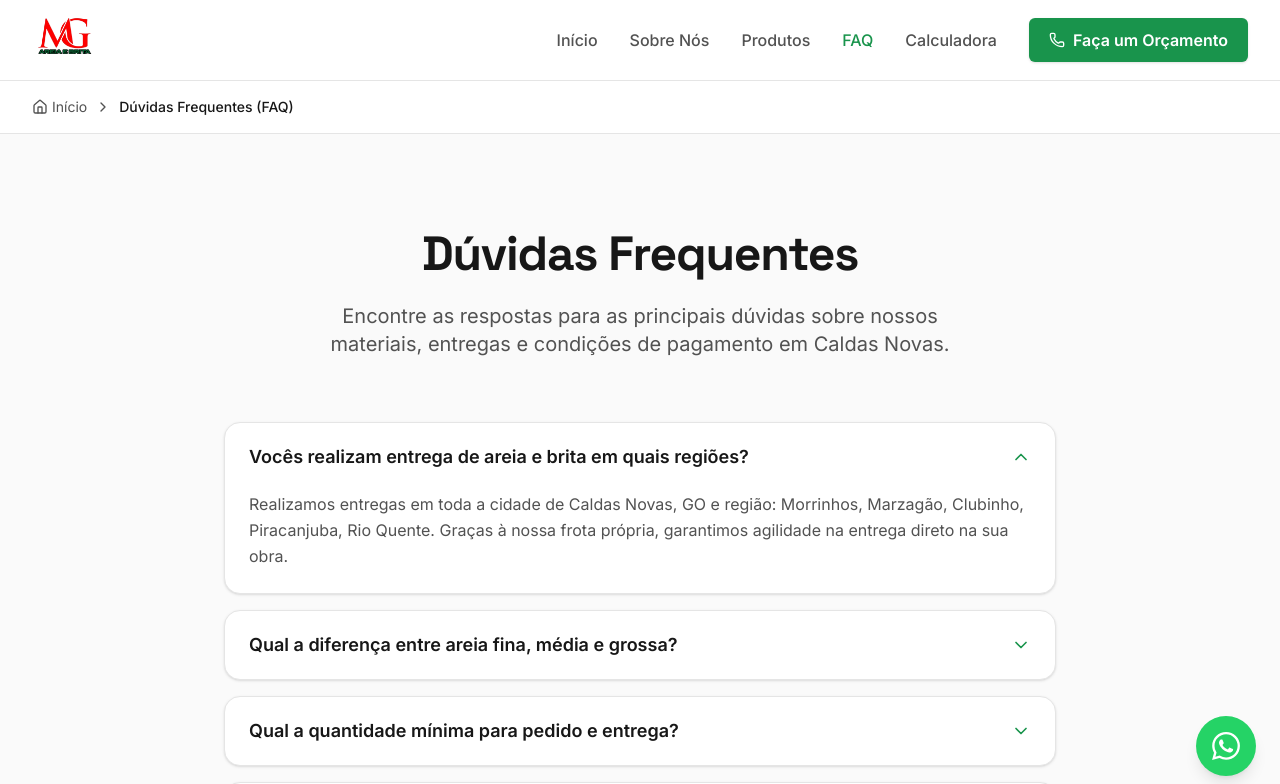
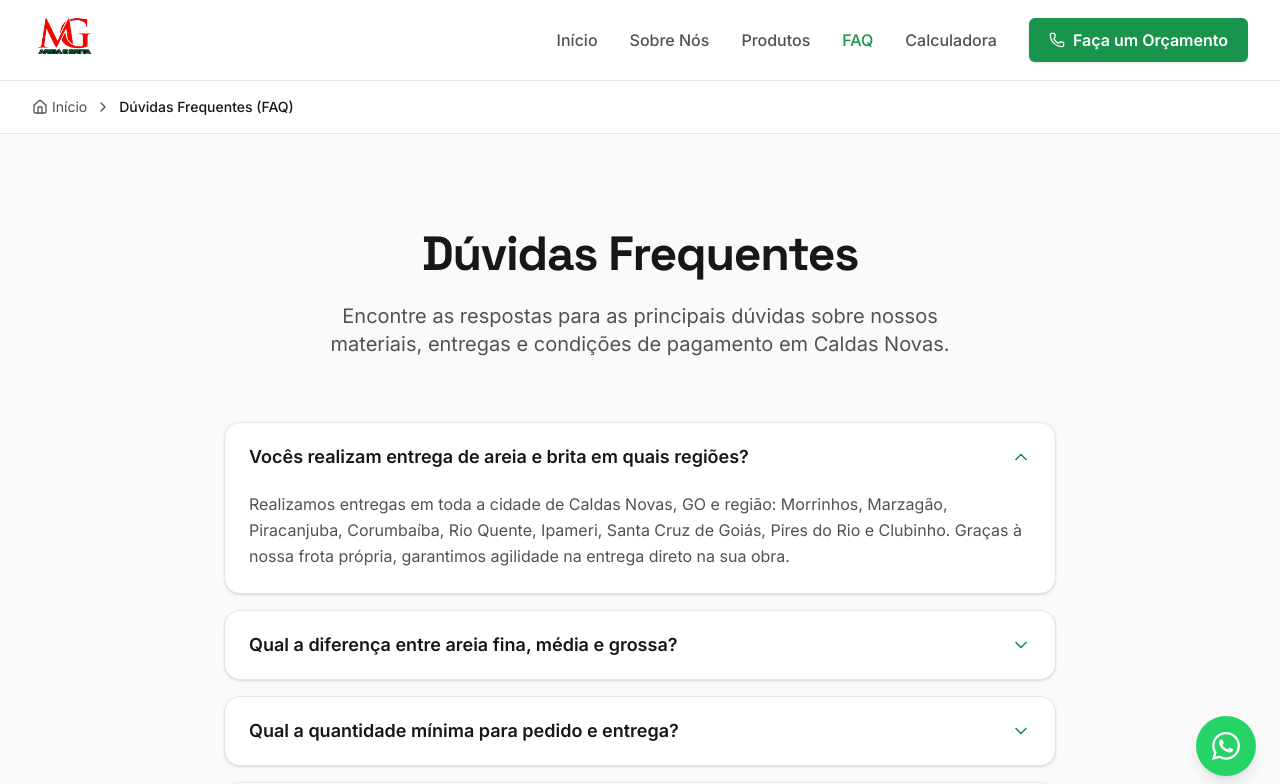
Before and after one commit to ianporto1/mgareiascn, a React (Vite) app: page /duvidas-frequentes in a window 1280 px wide. Shown: the top 784 px of the page. Built offline with nearby package versions, Linux system fonts and the light colour scheme.

Commit message:
feat(faq): update service area coverage
Expand the list of serviced regions in the FAQ section to reflect the current delivery capabilities.

```diff
--- a/src/pages/Faq.tsx
+++ b/src/pages/Faq.tsx
@@ -6,7 +6,7 @@ import { Link } from 'react-router-dom';
 const faqs = [
   {
     question: "Vocês realizam entrega de areia e brita em quais regiões?",
-    answer: "Realizamos entregas em toda a cidade de Caldas Novas, GO e região: Morrinhos, Marzagão, Clubinho, Piracanjuba, Rio Quente. Graças à nossa frota própria, garantimos agilidade na entrega direto na sua obra."
+    answer: "Realizamos entregas em toda a cidade de Caldas Novas, GO e região: Morrinhos, Marzagão, Piracanjuba, Corumbaíba, Rio Quente, Ipameri, Santa Cruz de Goiás, Pires do Rio e Clubinho. Graças à nossa frota própria, garantimos agilidade na entrega direto na sua obra."
   },
   {
     question: "Qual a diferença entre areia fina, média e grossa?",
```
